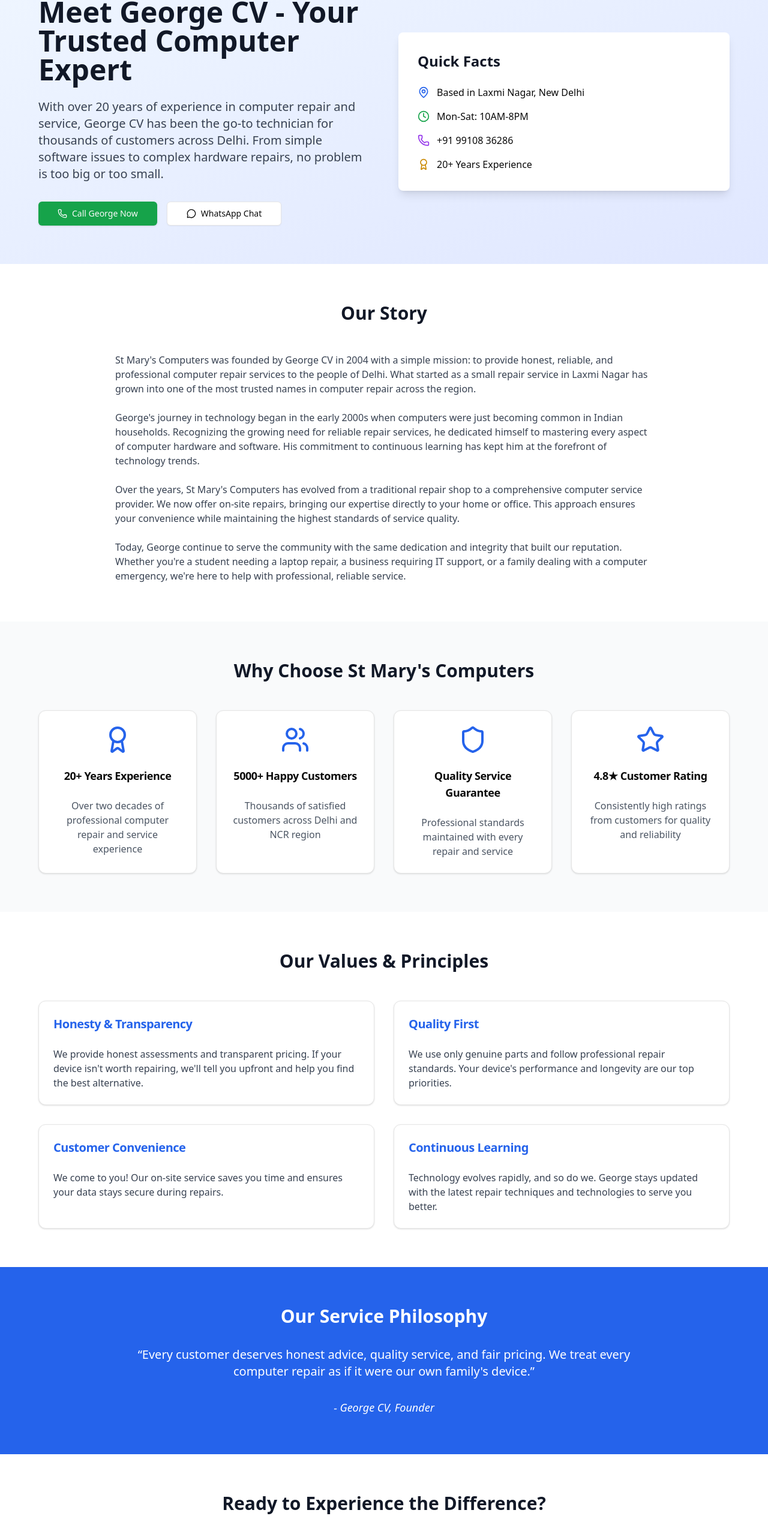
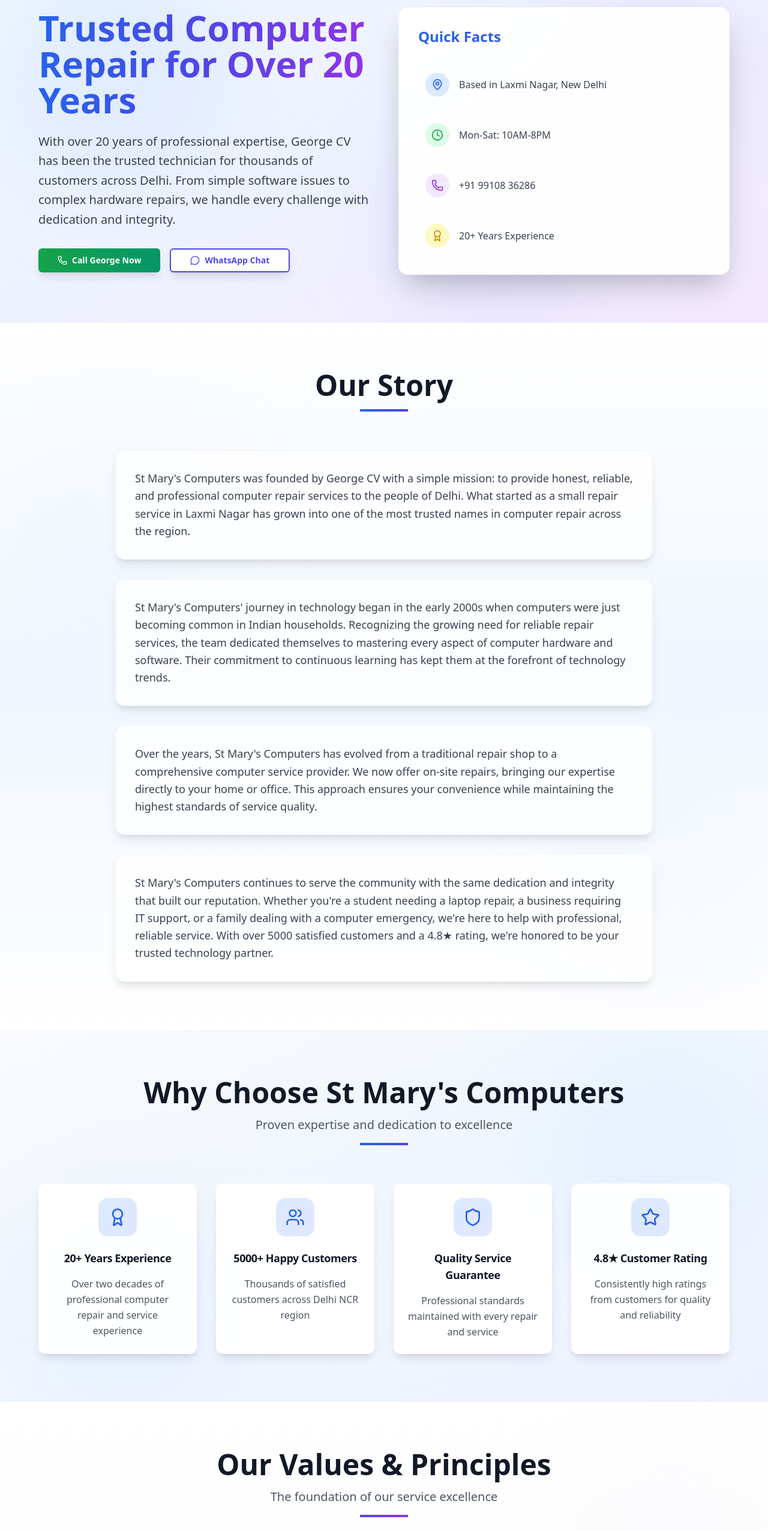
Before and after one commit to dariogeorge21/st-marys-computers, a Next.js app: page /about in a window 1280 px wide. Shown: the part 168-2720 px from the top of the page at 60% size. Built offline with nearby package versions, Linux system fonts and the light colour scheme.

Commit message:
Update AboutPage with enhanced descriptions, improved styling, and refined layout for better user experience

```diff
--- a/app/about/page.tsx
+++ b/app/about/page.tsx
@@ -5,8 +5,8 @@
 
 export const metadata: Metadata = {
   title: "About St Mary's Computers - 20 Years Computer Repair Experience in Delhi",
-  description: "Learn about George CV and St Mary's Computers - over 20 years of trusted computer repair service in Laxmi Nagar, New Delhi. Professional, reliable, and customer-focused.",
-  keywords: "about St Mary's Computers, George CV, computer repair experience Delhi, trusted technician Laxmi Nagar",
+  description: "Learn about George CV and St Mary's Computers - over 20 years of trusted computer repair service in New Delhi and Delhi-NCR. Professional, reliable, and customer-focused.",
+  keywords: "about St Mary's Computers, George CV, computer repair experience Delhi, trusted technician across Delhi, computer service Delhi-NCR, professional computer repair, reliable computer technician, Delhi computer repair history, St Mary's Computers story, computer repair values, customer-focused service",
 };
 
 const achievements = [
@@ -18,7 +18,7 @@
   {
     icon: Users,
     title: "5000+ Happy Customers",
-    description: "Thousands of satisfied customers across Delhi and NCR region"
+    description: "Thousands of satisfied customers across Delhi NCR region"
   },
   {
     icon: Shield,
@@ -55,27 +55,32 @@
   return (
     <div className="min-h-screen">
       {/* Hero Section */}
-      <section className="bg-gradient-to-br from-blue-50 to-indigo-100 py-16 px-4">
-        <div className="max-w-6xl mx-auto">
+      <section className="relative bg-gradient-to-br from-blue-50 via-indigo-50 to-purple-100 py-20 px-4 overflow-hidden">
+        {/* Animated background blobs */}
+        <div className="absolute inset-0 overflow-hidden pointer-events-none">
+          <div className="absolute top-0 left-0 w-96 h-96 bg-blue-200 rounded-full mix-blend-multiply filter blur-3xl opacity-20 animate-blob"></div>
+          <div className="absolute top-0 right-0 w-96 h-96 bg-purple-200 rounded-full mix-blend-multiply filter blur-3xl opacity-20 animate-blob animation-delay-2000"></div>
+          <div className="absolute bottom-0 left-1/2 w-96 h-96 bg-indigo-200 rounded-full mix-blend-multiply filter blur-3xl opacity-20 animate-blob animation-delay-4000"></div>
+        </div>
+
+        <div className="relative max-w-6xl mx-auto">
           <div className="grid lg:grid-cols-2 gap-12 items-center">
-            <div>
-              <h1 className="text-4xl lg:text-5xl font-bold text-gray-900 mb-6">
-                Meet George CV - Your Trusted Computer Expert
+            <div className="animate-fade-in">
+              <h1 className="text-5xl lg:text-6xl font-bold text-gray-900 mb-6 leading-tight bg-clip-text text-transparent bg-gradient-to-r from-blue-600 via-indigo-600 to-purple-600">
+                Trusted Computer Repair for Over 20 Years
               </h1>
-              <p className="text-xl text-gray-700 mb-8">
-                With over 20 years of experience in computer repair and service, George CV has been
-                the go-to technician for thousands of customers across Delhi. From simple software
-                issues to complex hardware repairs, no problem is too big or too small.
+              <p className="text-xl text-gray-700 mb-8 leading-relaxed">
+                With over 20 years of professional expertise, George CV has been the trusted technician for thousands of customers across Delhi. From simple software issues to complex hardware repairs, we handle every challenge with dedication and integrity.
               </p>
 
               <div className="flex flex-col sm:flex-row gap-4">
-                <Button size="lg" className="bg-green-600 hover:bg-green-700" asChild>
+                <Button size="lg" className="bg-gradient-to-r from-green-600 to-emerald-600 hover:from-green-700 hover:to-emerald-700 text-white font-semibold shadow-lg hover:shadow-xl transition-all duration-300" asChild>
                   <a href="tel:+919910836286" className="flex items-center gap-2">
                     <Phone className="w-5 h-5" />
                     Call George Now
                   </a>
                 </Button>
-                <Button size="lg" variant="outline" asChild>
+                <Button size="lg" className="bg-white border-2 border-indigo-600 text-indigo-600 hover:bg-indigo-50 font-semibold shadow-lg hover:shadow-xl transition-all duration-300" asChild>
                   <a
                     href="https://wa.me/919910836286?text=Hi%20George%2C%20I%20need%20computer%20repair%20service"
                     target="_blank"
@@ -89,24 +94,32 @@
               </div>
             </div>
 
-            <div className="bg-white p-8 rounded-lg shadow-lg">
-              <h3 className="text-2xl font-bold text-gray-900 mb-6">Quick Facts</h3>
-              <div className="space-y-4">
-                <div className="flex items-center gap-3">
+            <div className="animate-fade-in animation-delay-300 bg-white/95 backdrop-blur-sm p-8 rounded-2xl shadow-2xl border border-white/20 hover:shadow-2xl transition-all duration-300">
+              <h3 className="text-2xl font-bold bg-clip-text text-transparent bg-gradient-to-r from-blue-600 to-indigo-600 mb-8">Quick Facts</h3>
+              <div className="space-y-5">
+                <div className="flex items-center gap-4 p-3 rounded-lg hover:bg-blue-50 transition-colors">
+                  <div className="w-10 h-10 bg-blue-100 rounded-full flex items-center justify-center">
                     <MapPin className="w-5 h-5 text-blue-600" />
-                  <span>Based in Laxmi Nagar, New Delhi</span>
                   </div>
-                <div className="flex items-center gap-3">
+                  <span className="text-gray-700 font-medium">Based in Laxmi Nagar, New Delhi</span>
+                </div>
+                <div className="flex items-center gap-4 p-3 rounded-lg hover:bg-green-50 transition-colors">
+                  <div className="w-10 h-10 bg-green-100 rounded-full flex items-center justify-center">
                     <Clock className="w-5 h-5 text-green-600" />
-                  <span>Mon-Sat: 10AM-8PM</span>
                   </div>
-                <div className="flex items-center gap-3">
+                  <span className="text-gray-700 font-medium">Mon-Sat: 10AM-8PM</span>
+                </div>
+                <div className="flex items-center gap-4 p-3 rounded-lg hover:bg-purple-50 transition-colors">
+                  <div className="w-10 h-10 bg-purple-100 rounded-full flex items-center justify-center">
                     <Phone className="w-5 h-5 text-purple-600" />
-                  <span>+91 99108 36286</span>
                   </div>
-                <div className="flex items-center gap-3">
+                  <span className="text-gray-700 font-medium">+91 99108 36286</span>
+                </div>
+                <div className="flex items-center gap-4 p-3 rounded-lg hover:bg-yellow-50 transition-colors">
+                  <div className="w-10 h-10 bg-yellow-100 rounded-full flex items-center justify-center">
                     <Award className="w-5 h-5 text-yellow-600" />
-                  <span>20+ Years Experience</span>
+                  </div>
+                  <span className="text-gray-700 font-medium">20+ Years Experience</span>
                 </div>
               </div>
             </div>
@@ -115,56 +128,84 @@
       </section>
 
       {/* Story Section */}
-      <section className="py-16 px-4">
-        <div className="max-w-4xl mx-auto">
-          <h2 className="text-3xl font-bold text-center text-gray-900 mb-12">Our Story</h2>
+      <section className="relative py-20 px-4 bg-gradient-to-b from-white via-blue-50 to-white overflow-hidden">
+        <div className="absolute inset-0 pointer-events-none overflow-hidden">
+          <div className="absolute bottom-0 right-0 w-96 h-96 bg-indigo-100 rounded-full mix-blend-multiply filter blur-3xl opacity-10"></div>
+          <div className="absolute top-20 left-0 w-96 h-96 bg-blue-100 rounded-full mix-blend-multiply filter blur-3xl opacity-10"></div>
+        </div>
 
-          <div className="prose prose-lg max-w-none">
-            <p className="text-gray-700 mb-6">
-              St Mary&apos;s Computers was founded by George CV in 2004 with a simple mission: to provide
+        <div className="max-w-4xl mx-auto relative z-10">
+          <div className="text-center mb-16 animate-fade-in">
+            <h2 className="text-4xl md:text-5xl font-bold text-gray-900 mb-4">Our Story</h2>
+            <div className="h-1 w-20 bg-gradient-to-r from-blue-600 to-indigo-600 mx-auto"></div>
+          </div>
+
+          <div className="space-y-8">
+            <div className="group bg-white/80 backdrop-blur-sm p-8 rounded-2xl shadow-lg hover:shadow-2xl transition-all duration-300 border border-blue-100/50 animate-fade-in animation-delay-100">
+              <p className="text-lg text-gray-700 leading-relaxed">
+                St Mary&apos;s Computers was founded by George CV with a simple mission: to provide
                 honest, reliable, and professional computer repair services to the people of Delhi.
                 What started as a small repair service in Laxmi Nagar has grown into one of the most
                 trusted names in computer repair across the region.
               </p>
+            </div>
 
-            <p className="text-gray-700 mb-6">
-              George&apos;s journey in technology began in the early 2000s when computers were just becoming
+            <div className="group bg-white/80 backdrop-blur-sm p-8 rounded-2xl shadow-lg hover:shadow-2xl transition-all duration-300 border border-indigo-100/50 animate-fade-in animation-delay-200">
+              <p className="text-lg text-gray-700 leading-relaxed">
+                St Mary&apos;s Computers&apos; journey in technology began in the early 2000s when computers were just becoming
                 common in Indian households. Recognizing the growing need for reliable repair services,
-              he dedicated himself to mastering every aspect of computer hardware and software. His
-              commitment to continuous learning has kept him at the forefront of technology trends.
+                the team dedicated themselves to mastering every aspect of computer hardware and software. Their
+                commitment to continuous learning has kept them at the forefront of technology trends.
               </p>
+            </div>
 
-            <p className="text-gray-700 mb-6">
+            <div className="group bg-white/80 backdrop-blur-sm p-8 rounded-2xl shadow-lg hover:shadow-2xl transition-all duration-300 border border-purple-100/50 animate-fade-in animation-delay-300">
+              <p className="text-lg text-gray-700 leading-relaxed">
                 Over the years, St Mary&apos;s Computers has evolved from a traditional repair shop to a
                 comprehensive computer service provider. We now offer on-site repairs, bringing our
                 expertise directly to your home or office. This approach ensures your convenience while
                 maintaining the highest standards of service quality.
               </p>
+            </div>
 
-            <p className="text-gray-700">
-              Today, George continue to serve the community with the same dedication and
+            <div className="group bg-white/80 backdrop-blur-sm p-8 rounded-2xl shadow-lg hover:shadow-2xl transition-all duration-300 border border-green-100/50 animate-fade-in animation-delay-400">
+              <p className="text-lg text-gray-700 leading-relaxed">
+                St Mary&apos;s Computers continues to serve the community with the same dedication and
                 integrity that built our reputation. Whether you&apos;re a student needing a laptop repair,
                 a business requiring IT support, or a family dealing with a computer emergency, we&apos;re
-              here to help with professional, reliable service.
+                here to help with professional, reliable service. With over 5000 satisfied customers
+                and a 4.8★ rating, we&apos;re honored to be your trusted technology partner.
               </p>
+            </div>
           </div>
         </div>
       </section>
 
       {/* Achievements Section */}
-      <section className="bg-gray-50 py-16 px-4">
-        <div className="max-w-6xl mx-auto">
-          <h2 className="text-3xl font-bold text-center text-gray-900 mb-12">Why Choose St Mary&apos;s Computers</h2>
+      <section className="relative bg-gradient-to-br from-gray-50 via-blue-50 to-indigo-50 py-20 px-4 overflow-hidden">
+        <div className="absolute inset-0 pointer-events-none overflow-hidden">
+          <div className="absolute top-0 right-0 w-96 h-96 bg-blue-100 rounded-full mix-blend-multiply filter blur-3xl opacity-20"></div>
+          <div className="absolute bottom-0 left-0 w-96 h-96 bg-indigo-100 rounded-full mix-blend-multiply filter blur-3xl opacity-20"></div>
+        </div>
+
+        <div className="max-w-6xl mx-auto relative z-10">
+          <div className="text-center mb-16 animate-fade-in">
+            <h2 className="text-4xl md:text-5xl font-bold text-gray-900 mb-4">Why Choose St Mary&apos;s Computers</h2>
+            <p className="text-xl text-gray-600 max-w-3xl mx-auto">Proven expertise and dedication to excellence</p>
+            <div className="h-1 w-20 bg-gradient-to-r from-blue-600 to-indigo-600 mx-auto mt-4"></div>
+          </div>
 
           <div className="grid md:grid-cols-2 lg:grid-cols-4 gap-8">
             {achievements.map((achievement, index) => (
-              <Card key={index} className="text-center">
-                <CardHeader>
-                  <achievement.icon className="w-12 h-12 mx-auto mb-4 text-blue-600" />
-                  <CardTitle className="text-lg">{achievement.title}</CardTitle>
+              <Card key={index} className="border-0 shadow-lg hover:shadow-2xl transition-all duration-300 bg-white/95 backdrop-blur-sm group hover:translate-y-[-8px] overflow-hidden animate-fade-in" style={{animationDelay: `${index * 100}ms`}}>
+                <CardHeader className="text-center pb-4">
+                  <div className="w-16 h-16 bg-gradient-to-br from-blue-100 to-indigo-100 rounded-2xl flex items-center justify-center mx-auto mb-4 group-hover:scale-110 transition-transform duration-300">
+                    <achievement.icon className="w-8 h-8 text-blue-600" />
+                  </div>
+                  <CardTitle className="text-lg font-bold text-gray-900">{achievement.title}</CardTitle>
                 </CardHeader>
                 <CardContent>
-                  <p className="text-gray-600">{achievement.description}</p>
+                  <p className="text-gray-600 text-center leading-relaxed">{achievement.description}</p>
                 </CardContent>
               </Card>
             ))}
@@ -173,18 +214,27 @@
       </section>
 
       {/* Values Section */}
-      <section className="py-16 px-4">
-        <div className="max-w-6xl mx-auto">
-          <h2 className="text-3xl font-bold text-center text-gray-900 mb-12">Our Values & Principles</h2>
+      <section className="relative py-20 px-4 bg-gradient-to-b from-white to-gray-50 overflow-hidden">
+        <div className="absolute inset-0 pointer-events-none overflow-hidden">
+          <div className="absolute top-0 right-0 w-80 h-80 bg-purple-100 rounded-full mix-blend-multiply filter blur-3xl opacity-10"></div>
+          <div className="absolute bottom-20 left-0 w-80 h-80 bg-blue-100 rounded-full mix-blend-multiply filter blur-3xl opacity-10"></div>
+        </div>
+
+        <div className="max-w-6xl mx-auto relative z-10">
+          <div className="text-center mb-16 animate-fade-in">
+            <h2 className="text-4xl md:text-5xl font-bold text-gray-900 mb-4">Our Values & Principles</h2>
+            <p className="text-xl text-gray-600">The foundation of our service excellence</p>
+            <div className="h-1 w-20 bg-gradient-to-r from-indigo-600 to-purple-600 mx-auto mt-4"></div>
+          </div>
 
           <div className="grid md:grid-cols-2 gap-8">
             {values.map((value, index) => (
-              <Card key={index}>
-                <CardHeader>
-                  <CardTitle className="text-xl text-blue-600">{value.title}</CardTitle>
+              <Card key={index} className="border-0 shadow-lg hover:shadow-2xl transition-all duration-300 bg-white/95 backdrop-blur-sm group overflow-hidden animate-fade-in hover:translate-y-[-4px]" style={{animationDelay: `${index * 100}ms`}}>
+                <CardHeader className="bg-gradient-to-r from-indigo-50 to-purple-50 border-b">
+                  <CardTitle className="text-xl bg-clip-text text-transparent bg-gradient-to-r from-indigo-600 to-purple-600">{value.title}</CardTitle>
                 </CardHeader>
-                <CardContent>
-                  <p className="text-gray-700">{value.description}</p>
+                <CardContent className="pt-6">
+                  <p className="text-gray-700 leading-relaxed">{value.description}</p>
                 </CardContent>
               </Card>
             ))}
@@ -193,34 +243,47 @@
       </section>
 
       {/* Service Philosophy Section */}
-      <section className="bg-blue-600 text-white py-16 px-4">
-        <div className="max-w-4xl mx-auto text-center">
-          <h2 className="text-3xl font-bold mb-8">Our Service Philosophy</h2>
-          <p className="text-xl mb-8">
+      <section className="relative bg-gradient-to-r from-blue-600 via-indigo-600 to-purple-600 text-white py-20 px-4 overflow-hidden">
+        {/* Decorative background elements */}
+        <div className="absolute inset-0 overflow-hidden pointer-events-none">
+          <div className="absolute top-0 left-0 w-96 h-96 bg-blue-400 rounded-full mix-blend-multiply filter blur-3xl opacity-20 animate-blob"></div>
+          <div className="absolute bottom-0 right-0 w-96 h-96 bg-purple-400 rounded-full mix-blend-multiply filter blur-3xl opacity-20 animate-blob animation-delay-2000"></div>
+        </div>
+
+        <div className="max-w-4xl mx-auto text-center relative z-10 animate-fade-in">
+          <h2 className="text-4xl md:text-5xl font-bold mb-8">Our Service Philosophy</h2>
+          <div className="bg-white/10 backdrop-blur-sm p-8 rounded-2xl border border-white/20 shadow-xl">
+            <p className="text-2xl mb-8 leading-relaxed font-light italic">
               &ldquo;Every customer deserves honest advice, quality service, and fair pricing. We treat
               every computer repair as if it were our own family&apos;s device.&rdquo;
             </p>
-          <p className="text-lg italic">- George CV, Founder</p>
+            <p className="text-lg font-semibold">- George CV, Founder St Mary&apos;s Computers</p>
+          </div>
         </div>
       </section>
 
       {/* Contact CTA Section */}
-      <section className="py-16 px-4">
-        <div className="max-w-4xl mx-auto text-center">
-          <h2 className="text-3xl font-bold text-gray-900 mb-6">Ready to Experience the Difference?</h2>
-          <p className="text-xl text-gray-700 mb-8">
+      <section className="relative py-20 px-4 bg-gradient-to-b from-gray-50 to-white overflow-hidden">
+        <div className="absolute inset-0 pointer-events-none overflow-hidden">
+          <div className="absolute top-0 right-0 w-96 h-96 bg-green-100 rounded-full mix-blend-multiply filter blur-3xl opacity-10"></div>
+          <div className="absolute bottom-0 left-0 w-96 h-96 bg-blue-100 rounded-full mix-blend-multiply filter blur-3xl opacity-10"></div>
+        </div>
+
+        <div className="max-w-4xl mx-auto text-center relative z-10">
+          <h2 className="text-4xl md:text-5xl font-bold text-gray-900 mb-6 animate-fade-in">Ready to Experience the Difference?</h2>
+          <p className="text-xl text-gray-700 mb-8 max-w-3xl mx-auto animate-fade-in animation-delay-100">
             Join thousands of satisfied customers who trust St Mary&apos;s Computers for all their
             computer repair and service needs. Contact us today for professional, reliable service.
           </p>
 
-          <div className="flex flex-col sm:flex-row gap-4 justify-center">
-            <Button size="lg" className="bg-green-600 hover:bg-green-700" asChild>
+          <div className="flex flex-col sm:flex-row gap-4 justify-center animate-fade-in animation-delay-200">
+            <Button size="lg" className="bg-gradient-to-r from-green-600 to-emerald-600 hover:from-green-700 hover:to-emerald-700 text-white font-semibold shadow-lg hover:shadow-xl transition-all duration-300" asChild>
               <a href="tel:+919910836286" className="flex items-center gap-2">
                 <Phone className="w-5 h-5" />
                 Call +91 99108 36286
               </a>
             </Button>
-            <Button size="lg" variant="outline" asChild>
+            <Button size="lg" className="bg-white border-2 border-blue-600 text-blue-600 hover:bg-blue-50 font-semibold shadow-lg hover:shadow-xl transition-all duration-300" asChild>
               <a
                 href="https://wa.me/919910836286?text=Hi%2C%20I%20would%20like%20to%20know%20more%20about%20your%20services"
                 target="_blank"
```
Lines whose indentation alone changed are shown as unchanged.
